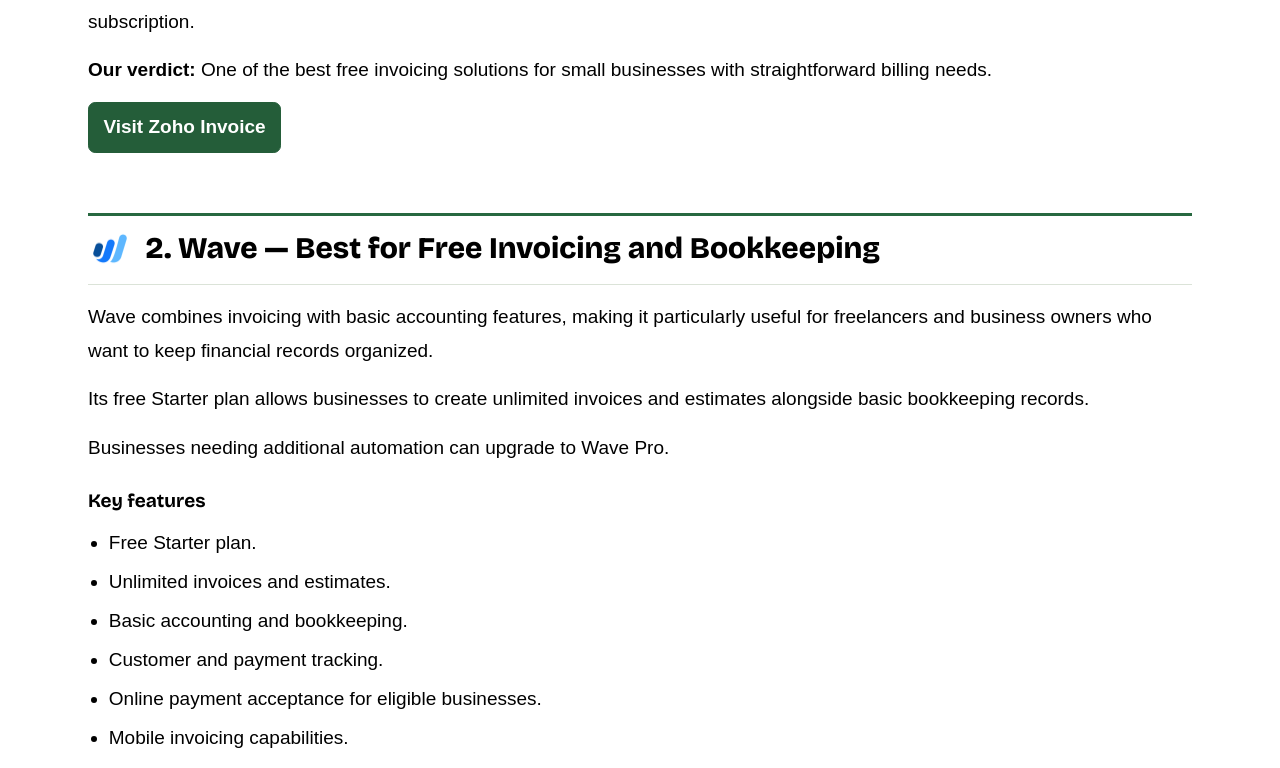
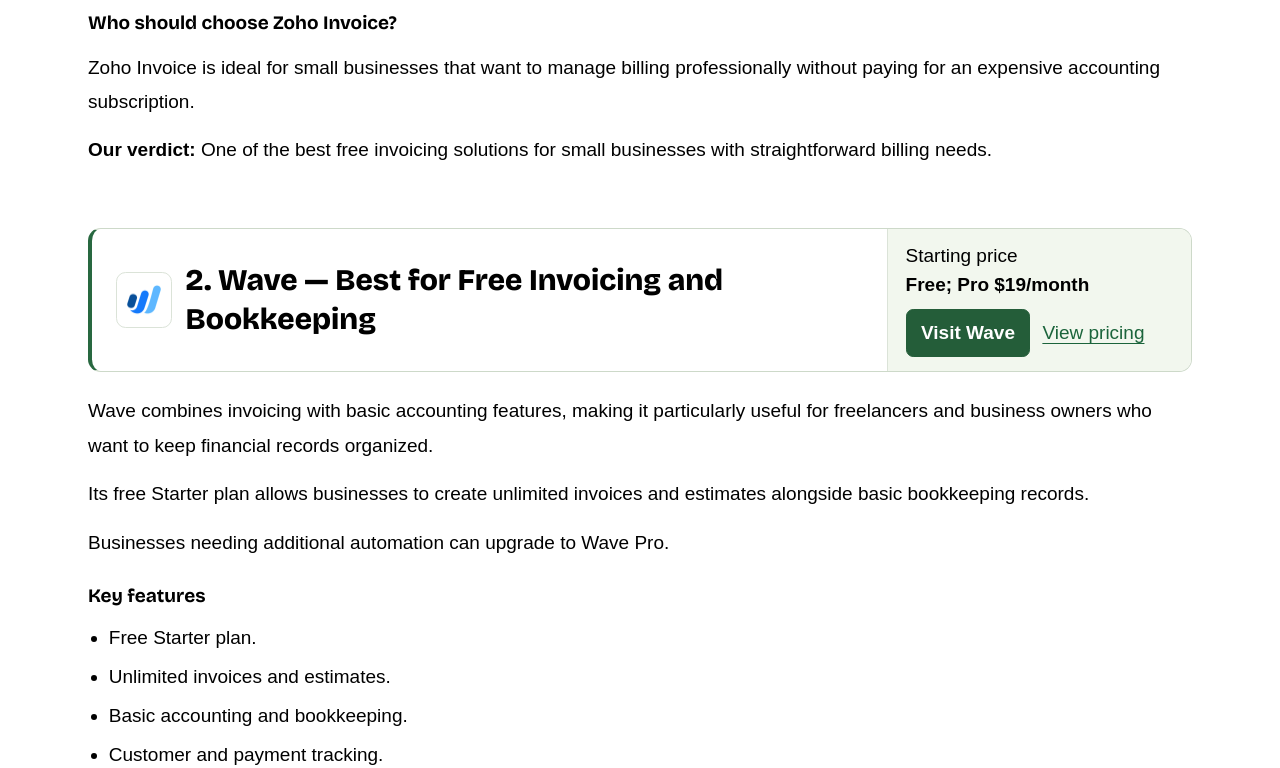
Before and after one commit to DavidOdoi/microcal, a Next.js app: page /best-invoicing-software-for-small-businesses in a window 1280 px wide. Shown: the part 2890-3658 px from the top of the page. Built offline with nearby package versions, Linux system fonts and the light colour scheme.

Commit message:
Group invoicing review prices and provider links

```diff
--- /dev/null
+++ b/components/articles/InvoicingReviews.module.css
@@ -0,0 +1,71 @@
+.header {
+  display: grid;
+  grid-template-columns: minmax(0, 1fr) minmax(14rem, 19rem);
+  align-items: stretch;
+  margin-bottom: 1.4rem;
+  border: 1px solid #cdd9c9;
+  border-inline-start: 4px solid #286840;
+  border-radius: .8rem;
+  background: white;
+}
+
+.header h2 {
+  align-self: center;
+  min-width: 0;
+  padding: .9rem clamp(.85rem, 3vw, 1.5rem);
+  scroll-margin-top: 7rem;
+  overflow-wrap: anywhere;
+}
+
+.logo {
+  display: grid;
+  width: 3.5rem;
+  aspect-ratio: 1;
+  flex: none;
+  place-items: center;
+  border: 1px solid #dbe3d8;
+  border-radius: .6rem;
+  background: #fff;
+}
+
+.offer {
+  min-width: 0;
+  padding: .9rem 1.1rem;
+  border-inline-start: 1px solid #dbe3d8;
+  border-radius: 0 .75rem .75rem 0;
+  background: #f2f7ee;
+}
+
+.price {
+  margin: 0;
+  line-height: 1.4;
+}
+
+.price dd {
+  margin: .15rem 0 0;
+  font-weight: 800;
+  font-variant-numeric: tabular-nums;
+}
+
+.actions {
+  display: flex;
+  flex-wrap: wrap;
+  align-items: center;
+  gap: .25rem .75rem;
+  margin-top: .65rem;
+}
+
+.pricingLink {
+  display: inline-flex;
+  min-height: 44px;
+  align-items: center;
+}
+
+@media (max-width: 43rem) {
+  .header { grid-template-columns: minmax(0, 1fr); }
+  .offer {
+    border-inline-start: 0;
+    border-block-start: 1px solid #dbe3d8;
+    border-radius: 0 0 .75rem .75rem;
+  }
+}
--- a/components/articles/InvoicingSoftwareComparison.tsx
+++ b/components/articles/InvoicingSoftwareComparison.tsx
@@ -3,26 +3,38 @@ import type { ReactNode } from 'react';
 import Link from 'next/link';
 import { ComparisonTable } from './ComparisonTable';
 import styles from './ComparisonArticle.module.css';
+import reviewStyles from './InvoicingReviews.module.css';
 
 const providers = {
-  zoho: { product: 'https://www.zoho.com/us/invoice/', pricing: 'https://www.zoho.com/us/invoice/' },
-  wave: { product: 'https://www.waveapps.com/invoicing', pricing: 'https://www.waveapps.com/pricing' },
-  freshbooks: { product: 'https://www.freshbooks.com/invoice', pricing: 'https://www.freshbooks.com/pricing' },
-  quickbooks: { product: 'https://quickbooks.intuit.com/invoicing/', pricing: 'https://quickbooks.intuit.com/pricing/' },
-  square: { product: 'https://squareup.com/us/en/invoices', pricing: 'https://squareup.com/us/en/pricing' },
-  stripe: { product: 'https://stripe.com/invoicing', pricing: 'https://stripe.com/invoicing/pricing' },
-  harvest: { product: 'https://www.getharvest.com/', pricing: 'https://www.getharvest.com/pricing' },
+  zoho: {
+    name: 'Zoho Invoice', price: 'Free', bestFor: 'Free invoicing and automation',
+    product: 'https://www.zoho.com/us/invoice/', pricing: 'https://www.zoho.com/us/invoice/',
+  },
+  wave: {
+    name: 'Wave', price: 'Free; Pro $19/month', bestFor: 'Invoicing and bookkeeping',
+    product: 'https://www.waveapps.com/invoicing', pricing: 'https://www.waveapps.com/pricing',
+  },
+  freshbooks: {
+    name: 'FreshBooks', price: '$23/month', bestFor: 'Freelancers and service businesses',
+    product: 'https://www.freshbooks.com/invoice', pricing: 'https://www.freshbooks.com/pricing',
+  },
+  quickbooks: {
+    name: 'QuickBooks Online', price: 'Free tier; paid from $38/month', bestFor: 'Accounting and invoicing',
+    product: 'https://quickbooks.intuit.com/invoicing/', pricing: 'https://quickbooks.intuit.com/pricing/',
+  },
+  square: {
+    name: 'Square Invoices', price: 'Free; paid from $49/month', bestFor: 'Payment collection',
+    product: 'https://squareup.com/us/en/invoices', pricing: 'https://squareup.com/us/en/pricing',
+  },
+  stripe: {
+    name: 'Stripe Invoicing', price: '0.4% per paid invoice', bestFor: 'Online payments',
+    product: 'https://stripe.com/invoicing', pricing: 'https://stripe.com/invoicing/pricing',
+  },
+  harvest: {
+    name: 'Harvest', price: 'Free limited plan', bestFor: 'Time-based billing',
+    product: 'https://www.getharvest.com/', pricing: 'https://www.getharvest.com/pricing',
+  },
 };
-
-const softwareRows = [
-  { id: 'zoho', name: 'Zoho Invoice', values: ['Free', 'Free invoicing and automation'] },
-  { id: 'wave', name: 'Wave', values: ['Free; Pro $19/month', 'Invoicing and bookkeeping'] },
-  { id: 'freshbooks', name: 'FreshBooks', values: ['$23/month', 'Freelancers and service businesses'] },
-  { id: 'quickbooks', name: 'QuickBooks Online', values: ['Free tier; paid from $38/month', 'Accounting and invoicing'] },
-  { id: 'square', name: 'Square Invoices', values: ['Free; paid from $49/month', 'Payment collection'] },
-  { id: 'stripe', name: 'Stripe Invoicing', values: ['0.4% per paid invoice', 'Online payments'] },
-  { id: 'harvest', name: 'Harvest', values: ['Free limited plan', 'Time-based billing'] },
-] satisfies { id: keyof typeof providers; name: string; values: string[] }[];
 
 const planRows = [
   { name: 'Invoice creation', values: ['Usually included', 'Included'] },
@@ -36,16 +48,20 @@ const planRows = [
 
 export const invoicingSoftwareContents = [
   { id: 'compare', label: 'Compare invoicing software' },
-  ...softwareRows.map(({ id, name }) => ({ id, label: name })),
+  ...Object.entries(providers).map(([id, { name }]) => ({ id, label: name })),
   { id: 'how-to-choose', label: 'How to choose software' },
   { id: 'free-vs-paid', label: 'Free vs. paid software' },
   { id: 'faq', label: 'FAQs' },
   { id: 'final-verdict', label: 'Final verdict' },
 ];
 
-function InvoicingReviewHeading({ id, children }: { id: keyof typeof providers; children: ReactNode }) {
+function InvoicingReviewHeader({ id, children }: { id: keyof typeof providers; children: ReactNode }) {
+  const { name, price, product, pricing } = providers[id];
+
   return (
+    <header className={reviewStyles.header}>
       <h2 id={id} className={styles.reviewHeading}>
+        <span className={reviewStyles.logo}>
           <Image
             src={`/images/invoicing-software/${id}.webp`}
             width={144}
@@ -53,8 +69,20 @@ function InvoicingReviewHeading({ id, children }: { id: keyof typeof providers;
             className={styles.platformMark}
             alt=""
           />
+        </span>
         <span>{children}</span>
       </h2>
+      <div className={reviewStyles.offer}>
+        <dl className={reviewStyles.price}>
+          <dt>Starting price</dt>
+          <dd>{price}</dd>
+        </dl>
+        <div className={reviewStyles.actions}>
+          <a className={styles.productLink} href={product}>Visit {name}</a>
+          {pricing !== product && <a className={reviewStyles.pricingLink} href={pricing}>View pricing<span className={styles.srOnly}> for {name}</span></a>}
+        </div>
+      </div>
+    </header>
   );
 }
 
@@ -75,18 +103,19 @@ export function InvoicingSoftwareComparison() {
           caption="Starting prices and best uses for seven invoicing tools"
           rowHeader="Software"
           columns={['Starting price', 'Best for']}
-          rows={softwareRows.map(({ id, ...row }) => ({
-            ...row,
-            href: providers[id].product,
-            links: { 'Starting price': providers[id].pricing },
+          rows={Object.values(providers).map(({ name, price, bestFor, product, pricing }) => ({
+            name,
+            values: [price, bestFor],
+            href: product,
+            links: { 'Starting price': pricing },
           }))}
           emphasizedColumn="Starting price"
         />
         <p className={styles.tableNote}><em>Prices are in US dollars and reflect publicly listed starting rates reviewed in November 2026. Promotional discounts, transaction fees, feature limitations, and taxes may apply.</em></p>
       </section>
 
-      <section className={styles.review} aria-labelledby="zoho">
-        <InvoicingReviewHeading id="zoho">1. Zoho Invoice — Best Free Invoicing Software Overall</InvoicingReviewHeading>
+      <section aria-labelledby="zoho">
+        <InvoicingReviewHeader id="zoho">1. Zoho Invoice — Best Free Invoicing Software Overall</InvoicingReviewHeader>
         <p>Zoho Invoice is an excellent option for small businesses looking for professional invoicing without paying monthly subscription fees.</p>
         <p>Unlike some free tools that restrict important features, Zoho Invoice includes recurring invoices, automated payment reminders, expense tracking, and a customer portal.</p>
         <p>It works particularly well for freelancers, consultants, contractors, and small service businesses.</p>
@@ -127,11 +156,10 @@ export function InvoicingSoftwareComparison() {
         <h3>Who should choose Zoho Invoice?</h3>
         <p>Zoho Invoice is ideal for small businesses that want to manage billing professionally without paying for an expensive accounting subscription.</p>
         <p><strong>Our verdict:</strong> One of the best free invoicing solutions for small businesses with straightforward billing needs.</p>
-        <p><a className={styles.productLink} href={providers.zoho.product}>Visit Zoho Invoice</a></p>
       </section>
 
-      <section className={styles.review} aria-labelledby="wave">
-        <InvoicingReviewHeading id="wave">2. Wave — Best for Free Invoicing and Bookkeeping</InvoicingReviewHeading>
+      <section aria-labelledby="wave">
+        <InvoicingReviewHeader id="wave">2. Wave — Best for Free Invoicing and Bookkeeping</InvoicingReviewHeader>
         <p>Wave combines invoicing with basic accounting features, making it particularly useful for freelancers and business owners who want to keep financial records organized.</p>
         <p>Its free Starter plan allows businesses to create unlimited invoices and estimates alongside basic bookkeeping records.</p>
         <p>Businesses needing additional automation can upgrade to Wave Pro.</p>
@@ -172,11 +200,10 @@ export function InvoicingSoftwareComparison() {
         <p>Wave is a practical option for business owners who want to send invoices and maintain basic financial records without purchasing separate bookkeeping software.</p>
         <p>For example, a self-employed photographer could use Wave to invoice customers and record business expenses in one place.</p>
         <p><strong>Our verdict:</strong> A strong free invoicing choice for freelancers and small businesses that also need simple bookkeeping.</p>
-        <p><a className={styles.productLink} href={providers.wave.product}>Visit Wave</a></p>
       </section>
 
-      <section className={styles.review} aria-labelledby="freshbooks">
-        <InvoicingReviewHeading id="freshbooks">3. FreshBooks — Best for Freelancers and Service Businesses</InvoicingReviewHeading>
+      <section aria-labelledby="freshbooks">
+        <InvoicingReviewHeader id="freshbooks">3. FreshBooks — Best for Freelancers and Service Businesses</InvoicingReviewHeader>
         <p>FreshBooks is designed for small businesses that bill customers for services, projects, or time worked.</p>
         <p>It combines invoicing, expense tracking, time tracking, and client management tools in one platform.</p>
         <p>This makes it particularly useful for designers, consultants, marketing agencies, and independent contractors.</p>
@@ -218,11 +245,10 @@ export function InvoicingSoftwareComparison() {
         <p>FreshBooks is particularly useful when you charge clients based on hours worked or ongoing projects.</p>
         <p>For example, a freelance website developer could track 15 hours of work, apply an hourly rate, and generate an invoice using the recorded billable time.</p>
         <p><strong>Our verdict:</strong> An excellent option for service businesses that want invoicing, time tracking, and expense management in one platform.</p>
-        <p><a className={styles.productLink} href={providers.freshbooks.product}>Visit FreshBooks</a></p>
       </section>
 
-      <section className={styles.review} aria-labelledby="quickbooks">
-        <InvoicingReviewHeading id="quickbooks">4. QuickBooks Online — Best for Accounting and Invoicing</InvoicingReviewHeading>
+      <section aria-labelledby="quickbooks">
+        <InvoicingReviewHeader id="quickbooks">4. QuickBooks Online — Best for Accounting and Invoicing</InvoicingReviewHeader>
         <p>QuickBooks Online is a comprehensive small business accounting platform that also provides invoicing tools.</p>
         <p>Unlike software focused mainly on sending invoices, QuickBooks connects billing with expense management, financial reports, and bookkeeping.</p>
         <p>This makes it useful for businesses that want a clearer picture of their <Link href="/calculators/gross-margin-calculator/">financial performance</Link>.</p>
@@ -265,11 +291,10 @@ export function InvoicingSoftwareComparison() {
         <p>QuickBooks is a good choice if your business needs more than invoice creation.</p>
         <p>For example, a small consulting company could use it to monitor unpaid invoices, record expenses, and prepare financial reports for its accountant.</p>
         <p><strong>Our verdict:</strong> A strong option for businesses that want invoicing integrated with broader accounting and financial management.</p>
-        <p><a className={styles.productLink} href={providers.quickbooks.product}>Visit QuickBooks Online</a></p>
       </section>
 
-      <section className={styles.review} aria-labelledby="square">
-        <InvoicingReviewHeading id="square">5. Square Invoices — Best for Accepting Customer Payments</InvoicingReviewHeading>
+      <section aria-labelledby="square">
+        <InvoicingReviewHeader id="square">5. Square Invoices — Best for Accepting Customer Payments</InvoicingReviewHeader>
         <p>Square Invoices is particularly useful for businesses that want to send invoices and collect payments through the same platform.</p>
         <p>It fits well with businesses already using Square for in-person sales, appointments, or customer transactions.</p>
         <p>Square also supports estimates and recurring invoices, making it useful for service providers and contractors.</p>
@@ -311,11 +336,10 @@ export function InvoicingSoftwareComparison() {
         <h3>Who should choose Square?</h3>
         <p>Square Invoices works well for local service businesses, contractors, salons, and other businesses that collect payments both online and in person.</p>
         <p><strong>Our verdict:</strong> A practical choice for small businesses that prioritize convenient invoice payments and customer transactions.</p>
-        <p><a className={styles.productLink} href={providers.square.product}>Visit Square Invoices</a></p>
       </section>
 
-      <section className={styles.review} aria-labelledby="stripe">
-        <InvoicingReviewHeading id="stripe">6. Stripe Invoicing — Best for Online Payment Collection</InvoicingReviewHeading>
+      <section aria-labelledby="stripe">
+        <InvoicingReviewHeader id="stripe">6. Stripe Invoicing — Best for Online Payment Collection</InvoicingReviewHeader>
         <p>Stripe Invoicing is designed for businesses that want to create invoices and collect online payments through Stripe&#x27;s payment infrastructure.</p>
         <p>It is particularly useful for online service providers, software companies, and businesses with customers in multiple locations.</p>
         <p>Instead of requiring a standard monthly invoicing subscription, Stripe charges based on paid invoices.</p>
@@ -357,11 +381,10 @@ export function InvoicingSoftwareComparison() {
         <h3>Who should choose Stripe?</h3>
         <p>Stripe is a good fit for businesses already accepting online payments through Stripe.</p>
         <p><strong>Our verdict:</strong> An excellent invoicing option for online businesses that value payment flexibility and integrations.</p>
-        <p><a className={styles.productLink} href={providers.stripe.product}>Visit Stripe Invoicing</a></p>
       </section>
 
-      <section className={styles.review} aria-labelledby="harvest">
-        <InvoicingReviewHeading id="harvest">7. Harvest — Best for Time Tracking and Project-Based Invoicing</InvoicingReviewHeading>
+      <section aria-labelledby="harvest">
+        <InvoicingReviewHeader id="harvest">7. Harvest — Best for Time Tracking and Project-Based Invoicing</InvoicingReviewHeader>
         <p>Harvest focuses on tracking billable time, managing project budgets, and converting work into invoices.</p>
         <p>This makes it particularly useful for freelancers, consultants, and agencies that charge clients for hours worked.</p>
         <p>Rather than manually calculating each project&#x27;s billable hours, businesses can use recorded time entries to prepare invoices.</p>
@@ -401,7 +424,6 @@ export function InvoicingSoftwareComparison() {
         <p>Harvest works particularly well for businesses whose income depends on accurately recording billable hours.</p>
         <p>For example, a consultant who works on three client projects could track time separately for each project and prepare invoices based on recorded hours.</p>
         <p><strong>Our verdict:</strong> A useful choice for businesses that want to connect time tracking directly to client billing.</p>
-        <p><a className={styles.productLink} href={providers.harvest.product}>Visit Harvest</a></p>
       </section>
 
       <section aria-labelledby="how-to-choose">
```
Lines whose indentation alone changed are shown as unchanged.
